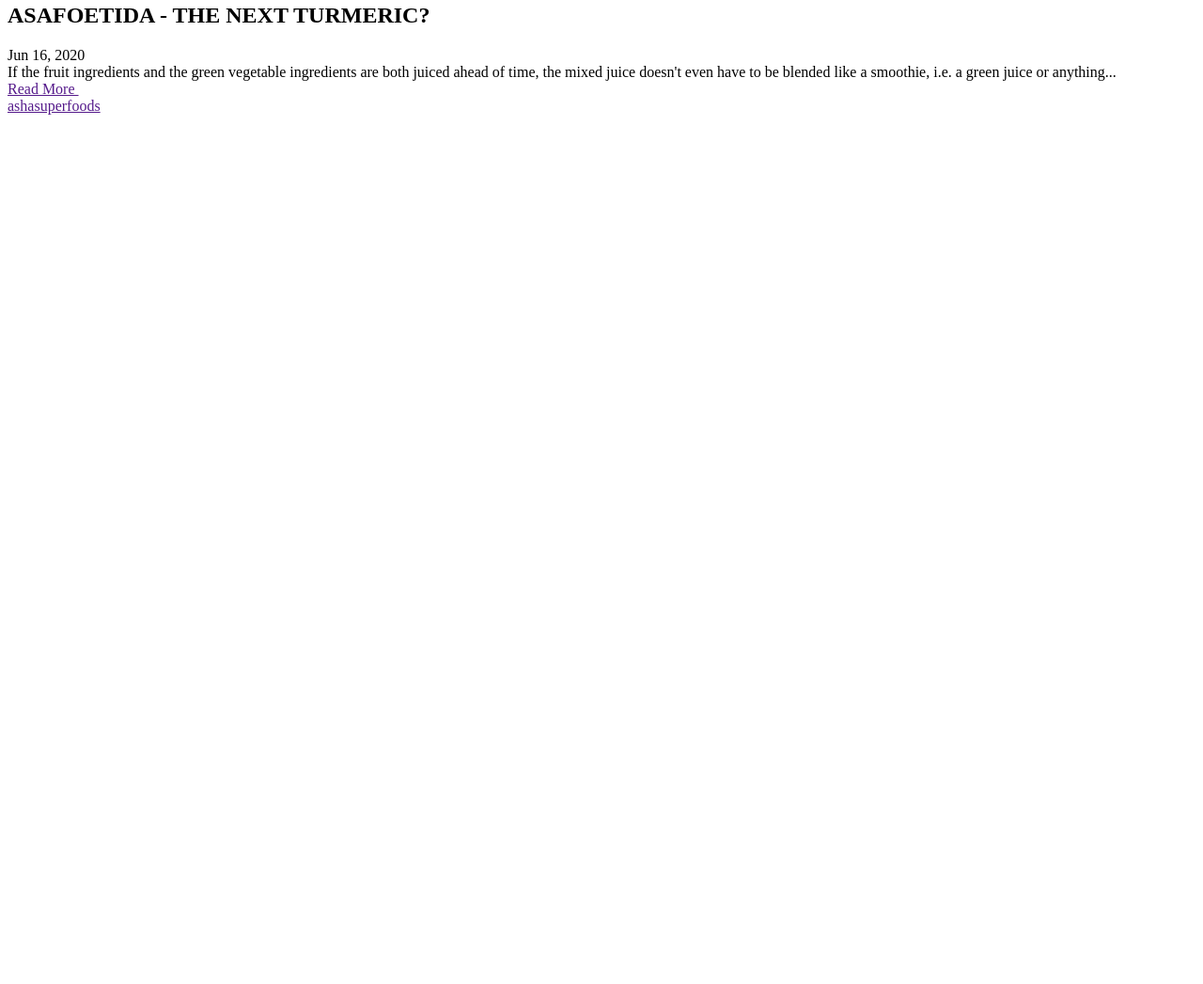
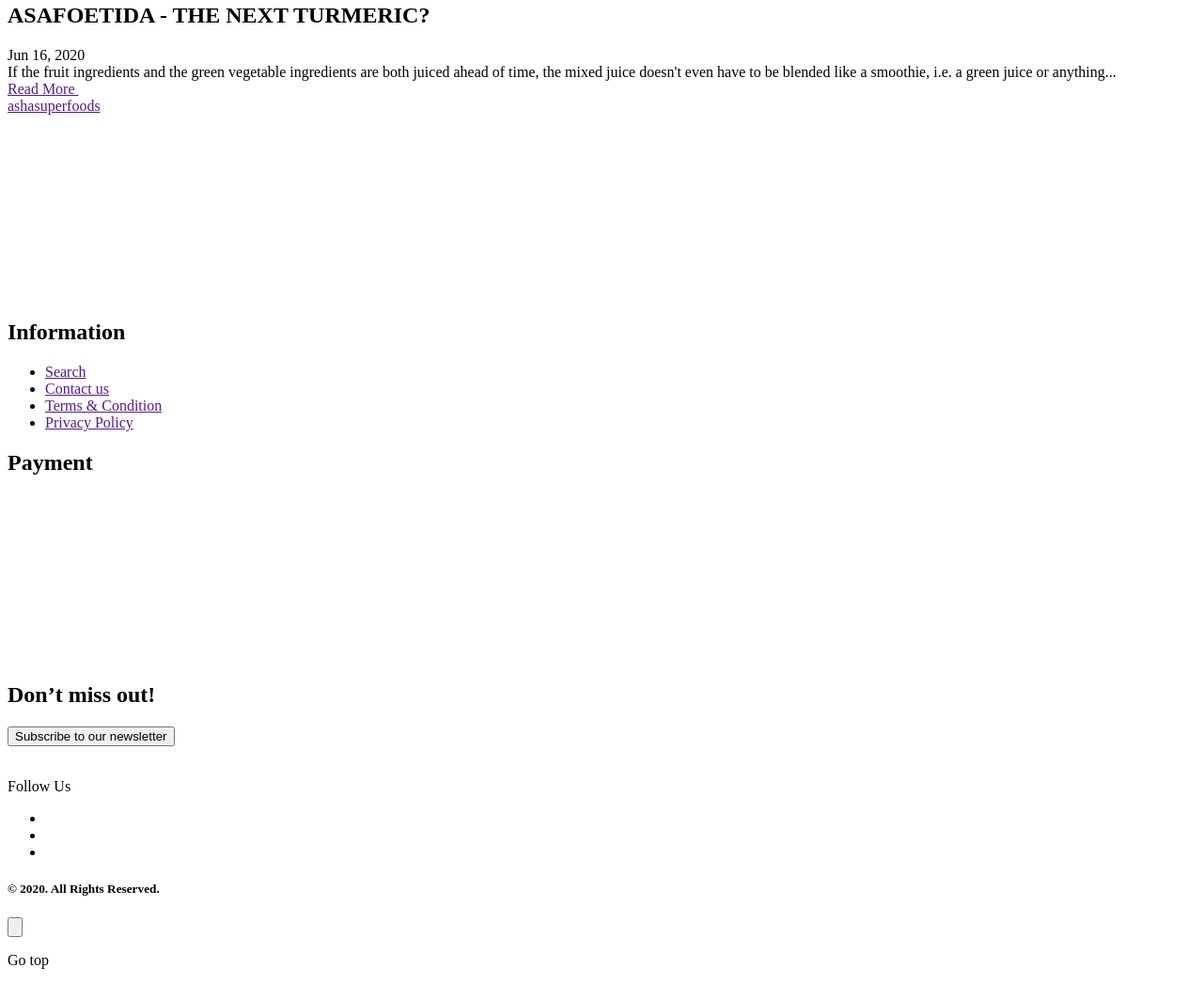
Before and after one commit to wise-owl/landing, a plain HTML site: page index.html in a window 1280 px wide. Shown: the part 1819-2866 px from the top of the page at 94% size. Before the commit the page ends 2129 px from the top, so only its background shows below. Drawn offline with Linux system fonts and the light colour scheme.

Commit message:
section with footer added

```diff
--- a/index.html
+++ b/index.html
@@ -267,7 +267,108 @@
             </div>
         </div>
     </section>
-    <footer class="footer"></footer>
+    <footer class="footer">
+        <div class="logo-organic">
+            <a href="">
+                <img src="" alt="">
+            </a>
+        </div>
+        <div class="information-other">
+            <h2>Information</h2>
+            <ul>
+                <li>
+                    <a href="">Search</a>
+                </li>
+                <li>
+                    <a href="">Contact us</a>
+                </li>
+                <li>
+                    <a href="">Terms & Condition</a>
+                </li>
+                <li>
+                    <a href="">Privacy Policy</a>
+                </li>
+            </ul>
+        </div>
+        <div class="payment">
+            <h2>Payment</h2>
+            <div>
+                <img src="" alt="">
+            </div>
+            <div>
+                <img src="" alt="">
+            </div>
+            <div>
+                <img src="" alt="">
+            </div>
+            <div>
+                <img src="" alt="">
+            </div>
+            <div>
+                <img src="" alt="">
+            </div>
+            <div>
+                <img src="" alt="">
+            </div>
+            <div>
+                <img src="" alt="">
+            </div>
+            <div>
+                <img src="" alt="">
+            </div>
+            <div>
+                <img src="" alt="">
+            </div>
+            <div>
+                <img src="" alt="">
+            </div>
+        </div>
+        <div class="subscription">
+            <h2>Don’t miss out!</h2>
+            <div>
+                <button>Subscribe to our newsletter</button>
+                <img src="" alt="">
+            </div>
+            <div class="follow-area">
+                    <div class="arrow-follow">
+                        <img src="" alt="">
+                    </div>
+                    <div class="follow-us">
+                        <p>Follow Us</p>
+                    </div>
+                <div class="footer-social-icons">
+                    <ul>
+                        <li>
+                            <a href="">
+                                <img src="" alt="">
+                            </a>
+                        </li>
+                        <li>
+                            <a href="">
+                                <img src="" alt="">
+                            </a>
+                        </li>
+                        <li>
+                            <a href="">
+                                <img src="" alt="">
+                            </a>
+                        </li>
+                    </ul>
+                </div>
+            </div>
+        </div>
+        <div class="background">
+            <div>
+                <h5>© 2020. All Rights Reserved.</h5>
+            </div>
+            <div class="go-top">
+                <button>
+                    <img src="" alt="">
+                </button>
+                <p>Go top</p>
+            </div>
+        </div>
+    </footer>
 </body>
 
 </html>
```
